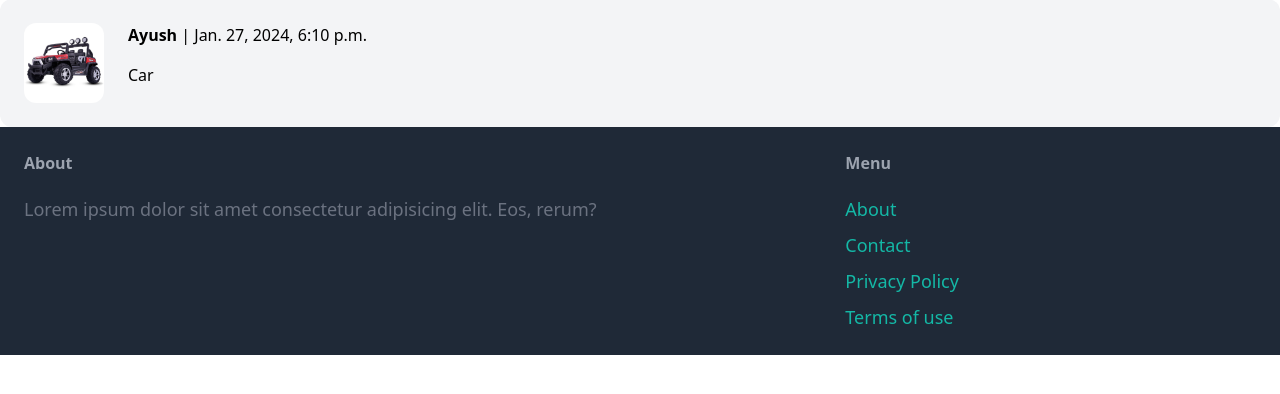
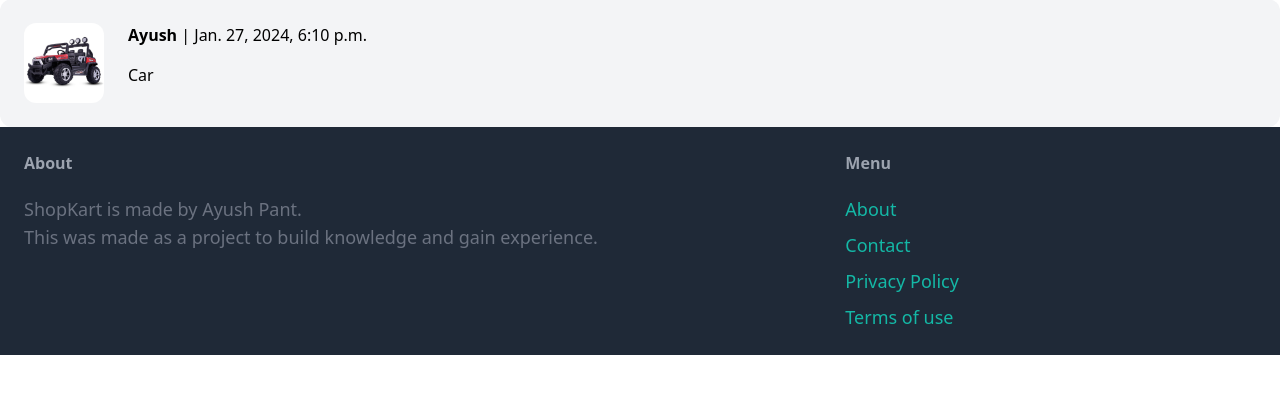
Before and after one commit to ayushp533/online-marketplace, a Django app: page /inbox/ in a window 1280 px wide. Shown: the part 138-532 px from the top of the page. Run offline with Django 4.2, Linux system fonts and the light colour scheme; a user stored in the database is signed in; data comes from the database, SQL or seed files in the repository; some libraries are stand-ins or nearby versions.

Commit message:
Added feasible description instead of Lorem ipsum jargon

```diff
--- a/shopkart/core/templates/core/base.html
+++ b/shopkart/core/templates/core/base.html
@@ -32,7 +32,7 @@
     <footer class="py-6 px-6 flex justify-between bg-gray-800">
         <div class="w-2/3 pr-10">
             <h3 class = "mb-5 font-semibold text-gray-400">About</h3>
-            <p class="text-lg text-gray-500">Lorem ipsum dolor sit amet consectetur adipisicing elit. Eos, rerum?</p>
+            <p class="text-lg text-gray-500">ShopKart is made by Ayush Pant. <br>This was made as a project to build knowledge and gain experience.</p>
         </div>
 
         <div class="w-1/3">
```
